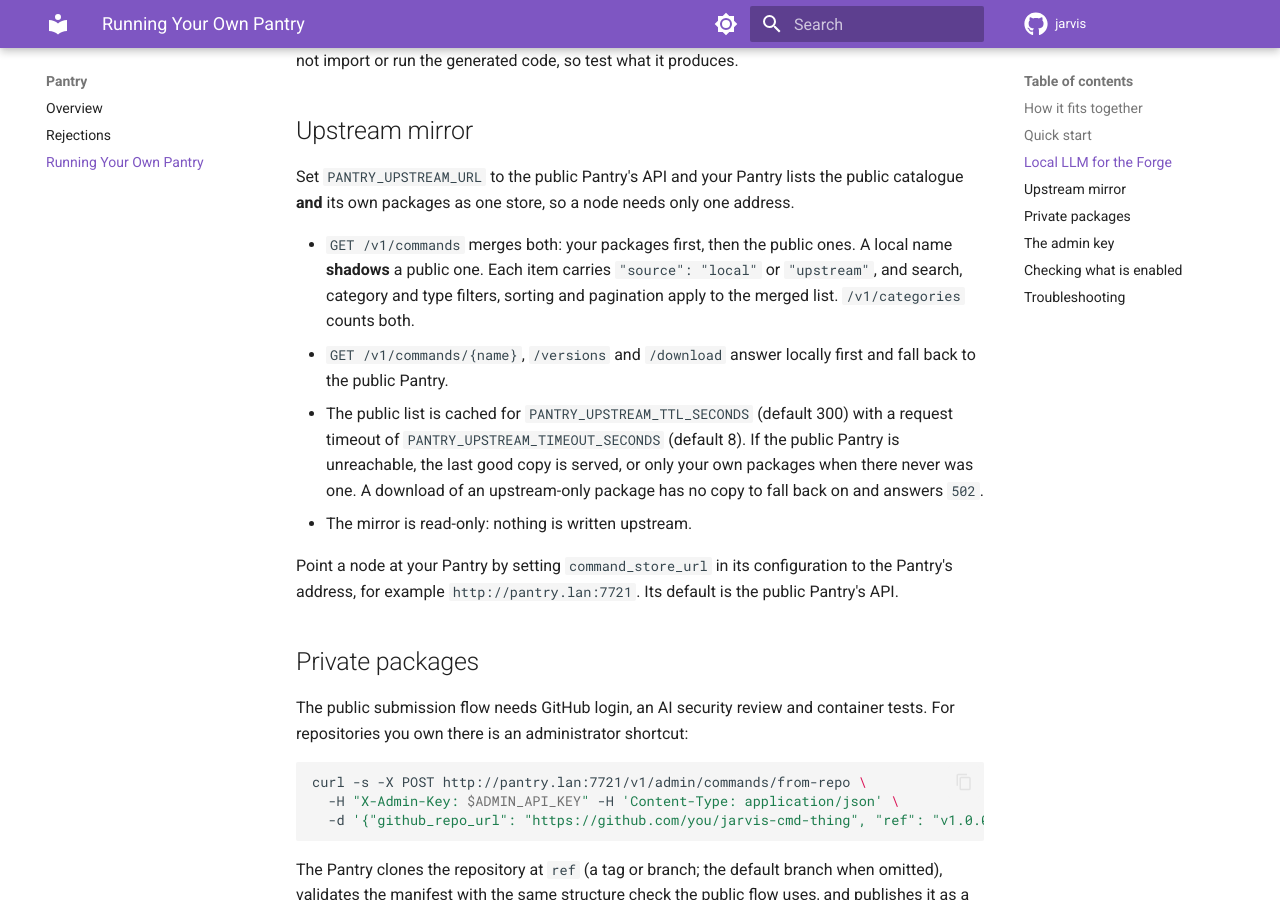
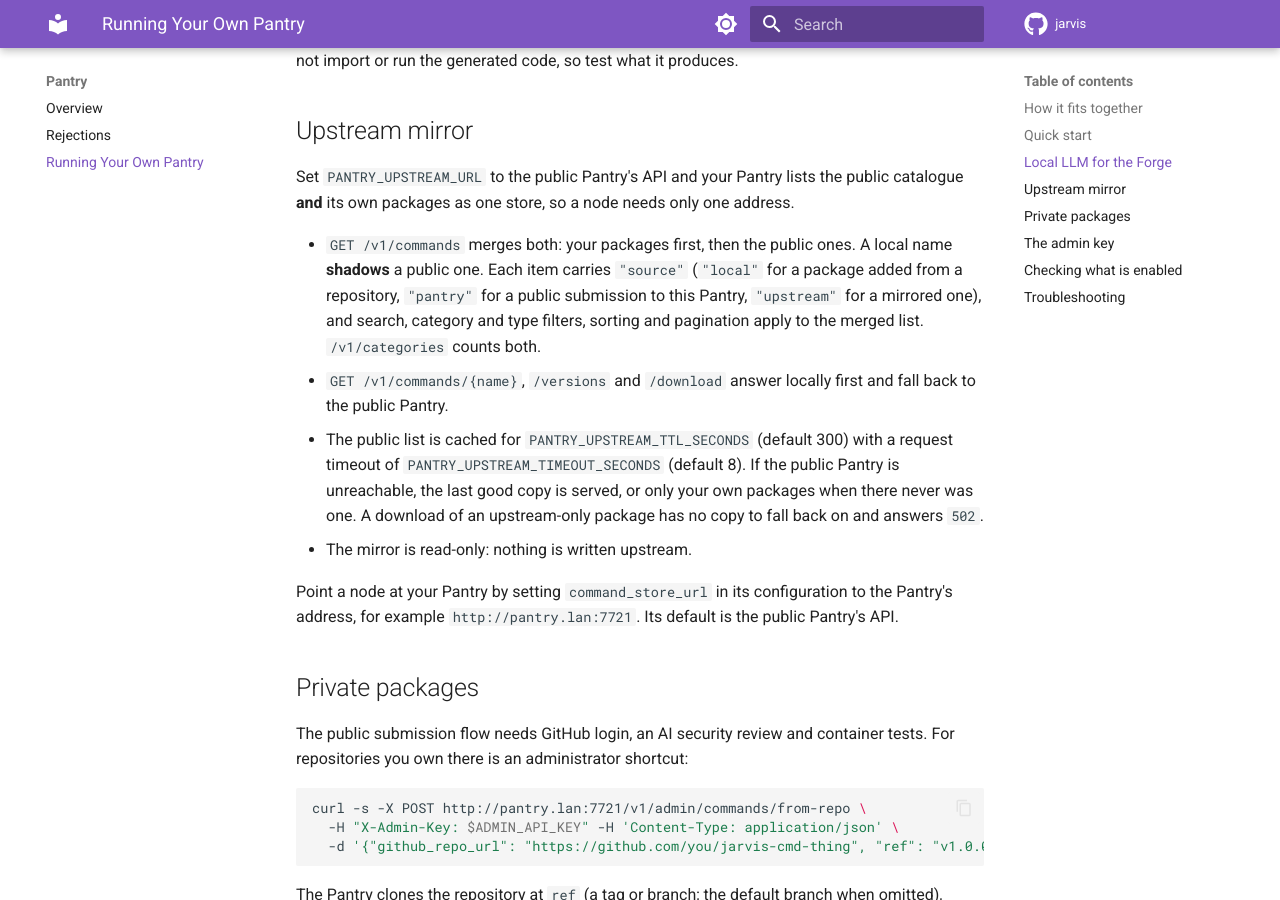
Before and after one commit to alexberardi/jarvis-docs, an MkDocs documentation site: the page built from docs/pantry/self-hosting.md, in a window 1280 px wide and 900 px high, scrolled down 2594 px. Built offline with MkDocs 1.6.1 and Material for MkDocs 9.7.7, drawn with Linux system fonts in a browser that asks for light colours; comment, search, counter and statistics services are not loaded.

Commit message:
docs(pantry): list all three source values in the mirror section
Co-Authored-By: Claude Sonnet 5.5 <noreply@anthropic.com>

```diff
--- a/docs/pantry/self-hosting.md
+++ b/docs/pantry/self-hosting.md
@@ -92,7 +92,8 @@ Set `PANTRY_UPSTREAM_URL` to the public Pantry's API and your Pantry lists the p
 as one store, so a node needs only one address.
 
 - `GET /v1/commands` merges both: your packages first, then the public ones. A local name **shadows** a public one. Each
-  item carries `"source": "local"` or `"upstream"`, and search, category and type filters, sorting and pagination apply to
+  item carries `"source"` (`"local"` for a package added from a repository, `"pantry"` for a public submission to this
+  Pantry, `"upstream"` for a mirrored one), and search, category and type filters, sorting and pagination apply to
   the merged list. `/v1/categories` counts both.
 - `GET /v1/commands/{name}`, `/versions` and `/download` answer locally first and fall back to the public Pantry.
 - The public list is cached for `PANTRY_UPSTREAM_TTL_SECONDS` (default 300) with a request timeout of
```
